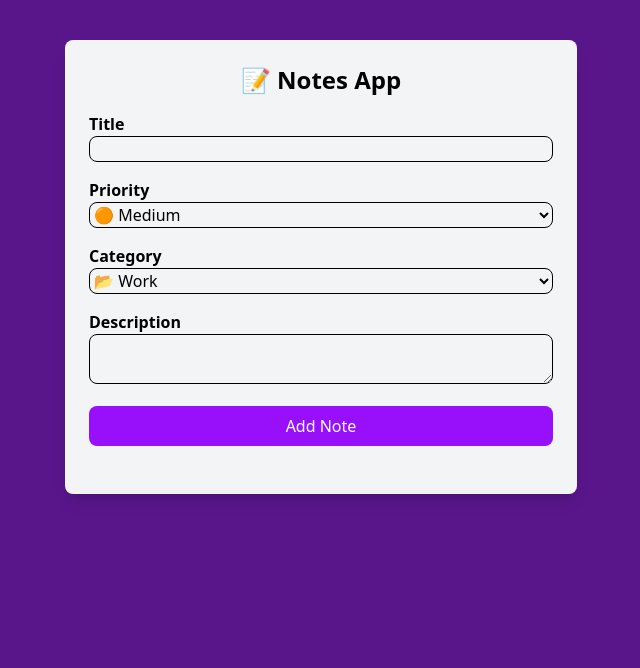
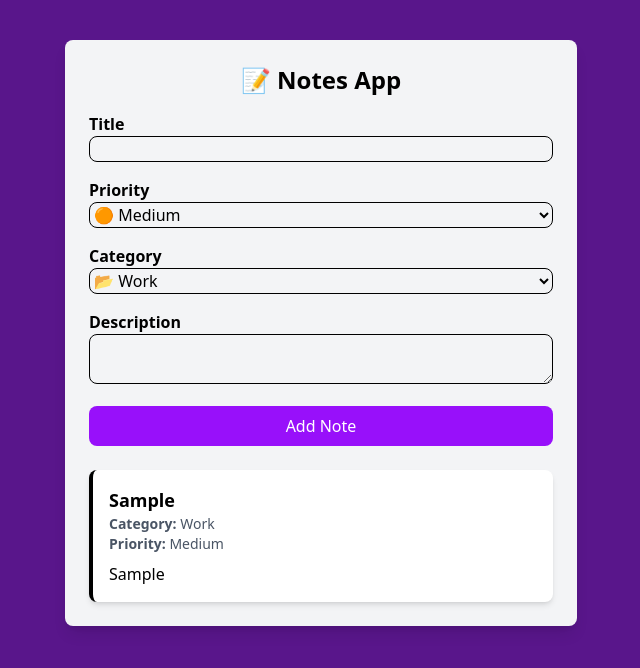
Before and after one commit to darisbouaziz/Notes-App, a React (Vite) app: page / in a window 1280 px wide. Both pictures are taken after typing "Sample", "Sample" into the empty fields and a click on the button "Add Note". Shown: the top 668 px of the page, without its empty margins (319-959 px from the left). Built offline with nearby package versions, Linux system fonts and the light colour scheme.

Commit message:
Show Notes

```diff
--- a/src/App.jsx
+++ b/src/App.jsx
@@ -1,5 +1,6 @@
 import NoteForm from "./components/NoteForm";
 import { use, useState } from "react";
+import NoteList from "./components/NoteList";
 
 const App = () => {
   const [notes, setNotes] = useState([]);
@@ -9,6 +10,7 @@ const App = () => {
       <h2 className="text-2xl font-bold mb-4 text-center">📝 Notes App</h2>
 
       <NoteForm notes={notes} setNotes={setNotes} />
+      <NoteList notes={notes} />
     </div>
   );
 };
--- /dev/null
+++ b/src/components/NoteList.jsx
@@ -0,0 +1,27 @@
+const NoteList = ({ notes }) => {
+  if (notes.length === 0) {
+    return <p className="text-center text-gray-500">No Notes Yet</p>;
+  }
+
+  return (
+    <div className="space-y-4">
+      {notes.map((note) => (
+        <div
+          key={note.id}
+          className="p-4 bg-white rounded-lg shadow-md border-l-4"
+        >
+          <h3 className="text-lg font-bold">{note.title}</h3>
+          <p className="text-sm text-gray-600">
+            <strong>Category: </strong> {note.category}
+          </p>
+          <p className="text-sm text-gray-600">
+            <strong>Priority: </strong> {note.priority}
+          </p>
+          <p className="mt-2">{note.description}</p>
+        </div>
+      ))}
+    </div>
+  );
+};
+
+export default NoteList;
```
